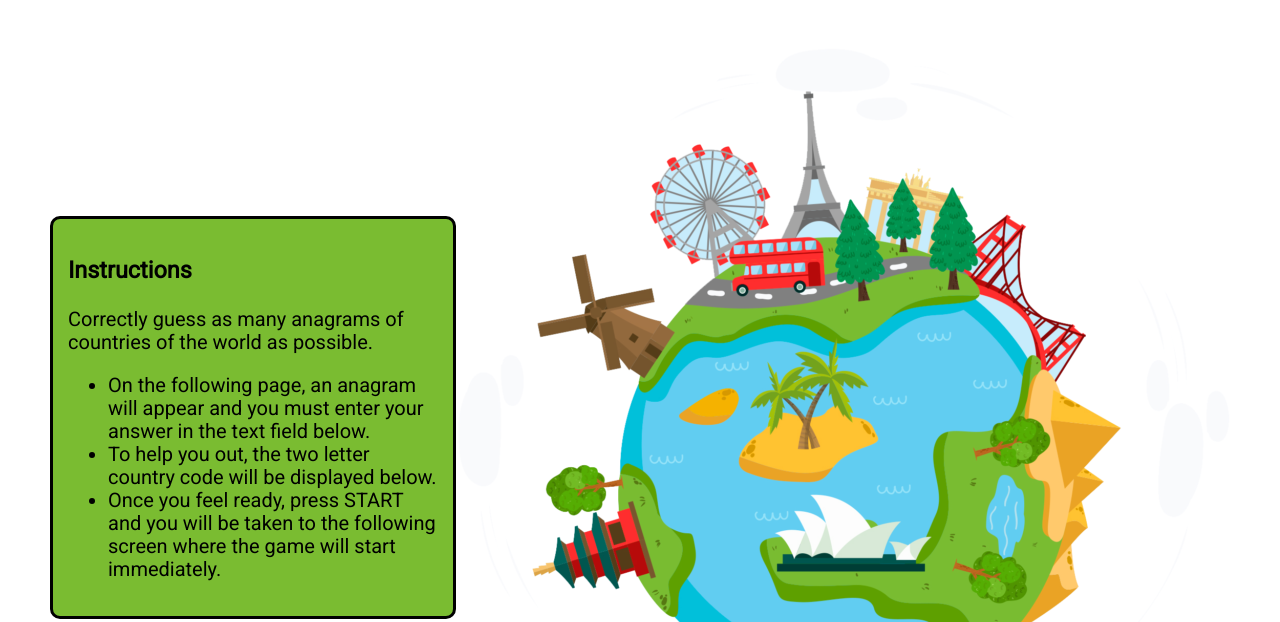
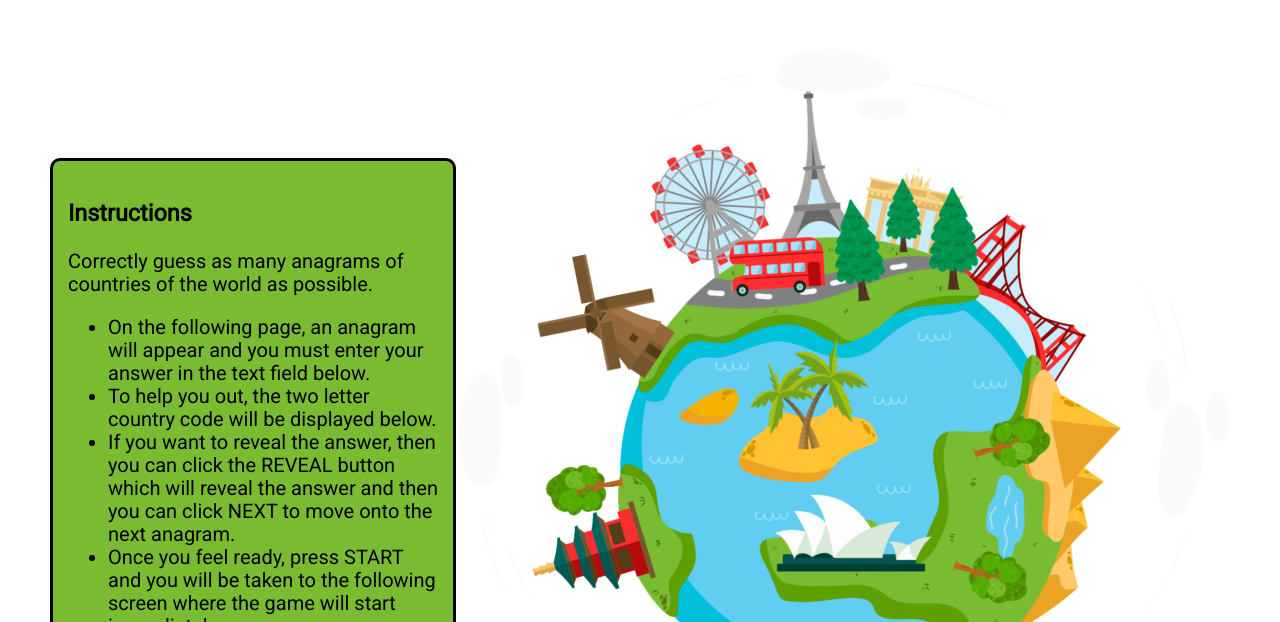
Before and after one commit to xz-dice/2021-march-JsAnagrams, a plain HTML site: page index.html in a window 1280 px wide. Shown: the part 178-800 px from the top of the page. Drawn offline with Linux system fonts and the light colour scheme; a web font is replaced by a local one.

Commit message:
added story 3 relevant instruction

```diff
--- a/index.html
+++ b/index.html
@@ -23,6 +23,7 @@
                     <ul>
                         <li>On the following page, an anagram will appear and you must enter your answer in the text field below. </li>
                         <li>To help you out, the two letter country code will be displayed below. </li>
+                        <li>If you want to reveal the answer, then you can click the REVEAL button which will reveal the answer and then you can click NEXT to move onto the next anagram.  </li>
                         <li>Once you feel ready, press START and you will be taken to the following screen where the game will start immediately. </li>
                     </ul>
                     </div>
```
